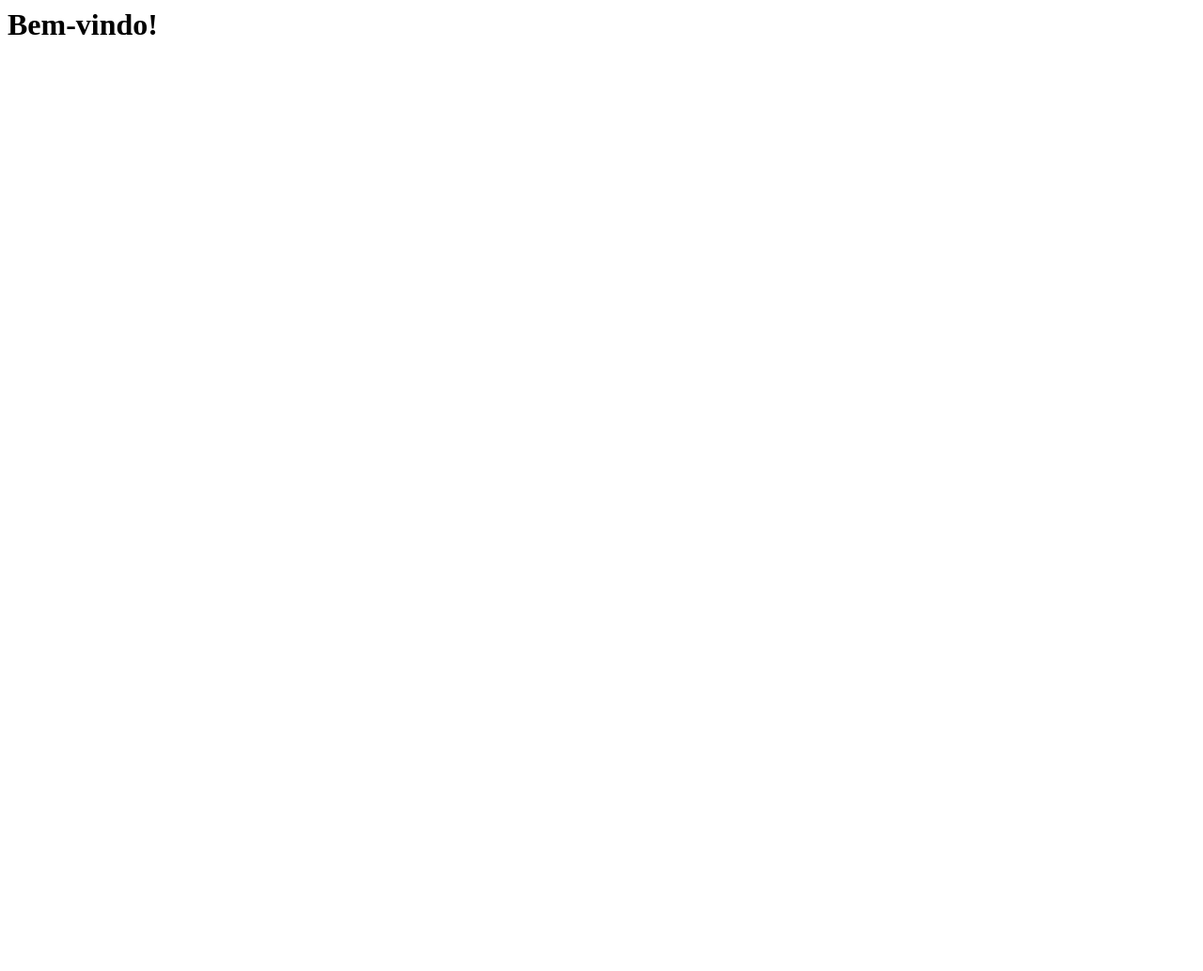
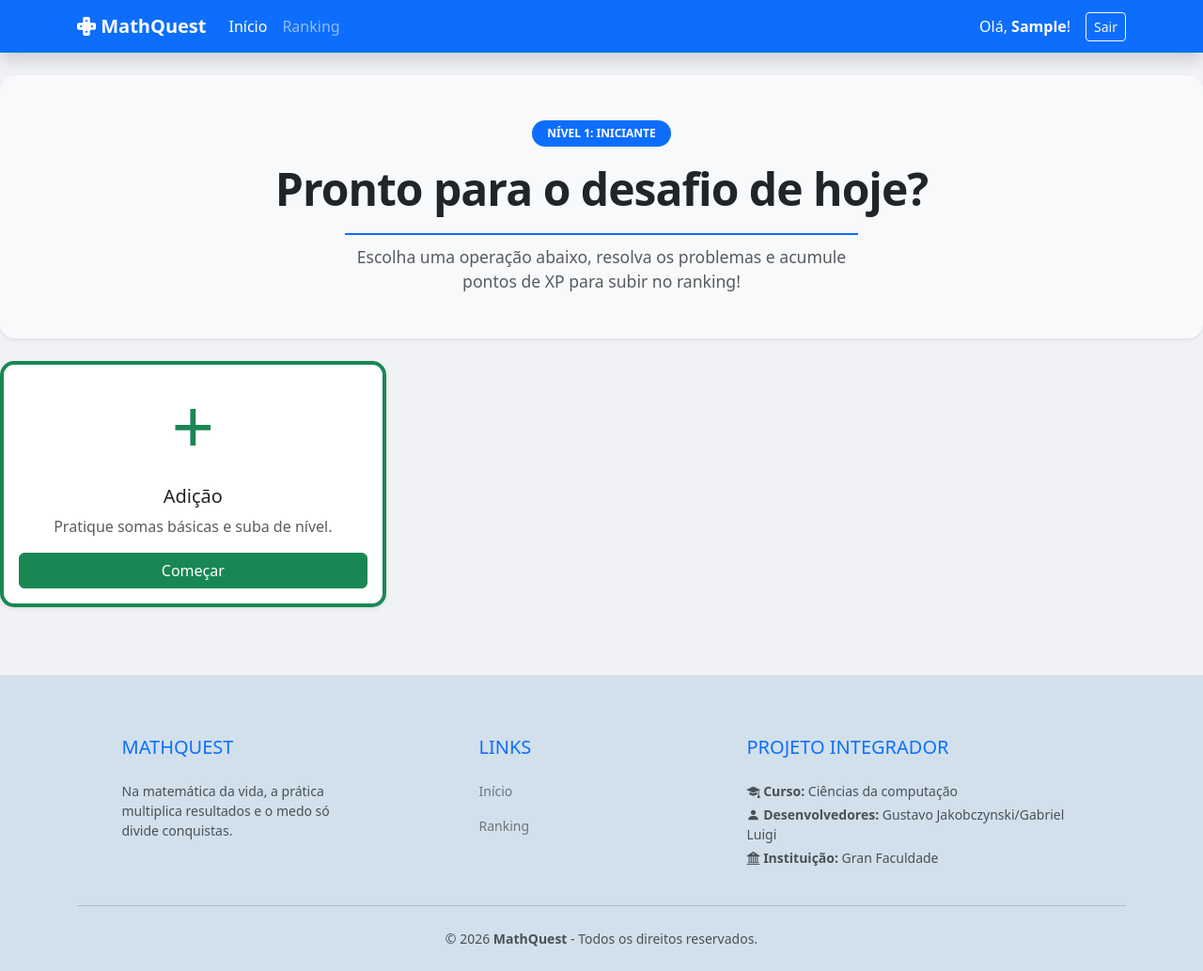
Before and after one commit to Guhzzin/Projeto-extensao03, a PHP site: page /home.php in a window 1280 px wide. Before the commit the page is almost empty. Shown: the whole page at 94% size. Before the commit the page ends 37 px from the top, so only its background shows below. Run offline with PHP 8.4, Linux system fonts and the light colour scheme; the visitor is signed in with stand-in values (Sample User, id 1); data that the repository does not hold is empty.

Commit message:
Header, footer e Home
Fiz o include do header e footer para incluir em todas as paginas.

Animações da home, entrada suave do nome e cards de tarefas

```diff
--- a/Projeto-extensao03/public/css/style.css
+++ b/Projeto-extensao03/public/css/style.css
@@ -0,0 +1,66 @@
+*{
+    margin: 0;
+    padding: 0;
+    box-sizing: border-box;
+}
+
+
+body {
+    background-color: #f0f2f5;
+    background-image: radial-gradient(#d1d9e6 0.5px, transparent 0.5px);
+    background-size: 20px 20px; /* Cria um padrão de pontinhos tipo papel quadriculado */
+}
+@keyframes float {
+    0% { transform: translateY(0px); }
+    50% { transform: translateY(-10px); }
+    100% { transform: translateY(0px); }
+}
+
+.card {
+    transition: all 0.3s ease;
+    border-radius: 15px;
+}
+
+.card:hover {
+    transform: scale(1.05); /* Aumenta  */
+    box-shadow: 0 10px 20px rgba(0,0,0,0.15) !important;
+    animation: float 3s ease-in-out infinite;
+}
+
+
+
+/* Estilização do título e subtítulo na home */
+
+.display-5 {
+    letter-spacing: -1px;
+    color: #2c3e50;
+}
+
+.lead {
+    font-size: 1.1rem;
+    border-top: 2px solid #0d6efd;
+    display: inline-block;
+    padding-top: 10px;
+    margin-top: 10px;
+}
+
+
+/* Definição da animação de entrada suave do nome */
+@keyframes entradaSuave {
+    from {
+        opacity: 0;
+        transform: translateX(20px);
+    }
+    to {
+        opacity: 1;
+        transform: translateX(0);
+    }
+}
+
+
+.boas-vindas {
+    display: inline-block;
+    animation: entradaSuave 0.8s ease-out forwards;
+    animation-delay: 0.4s; /* Um pequeno atraso para o usuário perceber a entrada */
+    opacity: 0; /* Começa invisível e o 'forwards' mantém o estado final da animação */
+}
--- a/Projeto-extensao03/public/home.php
+++ b/Projeto-extensao03/public/home.php
@@ -1,3 +1,73 @@
-<?php require_once(__DIR__ . "/includes/auth.php");?>
+<?php require_once(__DIR__ . "/includes/auth.php");
+require_once(__DIR__ . "/includes/conexao.php");
+$id_usuario = $_SESSION['usuario'];
 
-<h1>Bem-vindo!</h1>
+// 2. Busca o nome do usuário no banco de dados
+$query = "SELECT nome FROM usuarios WHERE id = ?";
+$stmt = $conn->prepare($query);
+$stmt->bind_param("i", $id_usuario);
+$stmt->execute();
+$resultado = $stmt->get_result();
+
+// 3. Guarda o nome em uma variável
+if ($usuario = $resultado->fetch_assoc()) {
+    $nome_exibicao = $usuario['nome'];
+} else {
+    // Caso ocorra algum erro raro de não achar o ID
+    $nome_exibicao = "Estudante";
+}
+?>
+<!DOCTYPE html>
+<html lang="pt-br">
+<head>
+    <meta charset="UTF-8">
+    <meta http-equiv="X-UA-Compatible" content="IE=edge">
+    <meta name="viewport" content="width=device-width, initial-scale=1.0">
+    <link href="https://cdn.jsdelivr.net/npm/bootstrap@5.3.8/dist/css/bootstrap.min.css" rel="stylesheet" integrity="sha384-sRIl4kxILFvY47J16cr9ZwB07vP4J8+LH7qKQnuqkuIAvNWLzeN8tE5YBujZqJLB" crossorigin="anonymous">
+    <script src="https://cdn.jsdelivr.net/npm/bootstrap@5.3.8/dist/js/bootstrap.bundle.min.js" integrity="sha384-FKyoEForCGlyvwx9Hj09JcYn3nv7wiPVlz7YYwJrWVcXK/BmnVDxM+D2scQbITxI" crossorigin="anonymous"></script>
+    <link rel="stylesheet" href="https://cdn.jsdelivr.net/npm/bootstrap-icons@1.13.1/font/bootstrap-icons.min.css">
+    <link rel="preconnect" href="https://fonts.googleapis.com">
+    <link rel="preconnect" href="https://fonts.gstatic.com" crossorigin>
+    <link href="https://fonts.googleapis.com/css2?family=Poppins:ital,wght@0,100;0,200;0,300;0,400;0,500;0,600;0,700;0,800;0,900;1,100;1,200;1,300;1,400;1,500;1,600;1,700;1,800;1,900&display=swap" rel="stylesheet">
+    <link rel="stylesheet" href="css/style.css">
+    <title>Home</title>
+</head>
+<body>
+  <?php include_once(__DIR__ . "/includes/header.php"); ?>
+
+<section class="py-5 mb-4 bg-light rounded-4 shadow-sm text-center">
+    <div class="container">
+        <span class="badge rounded-pill bg-primary mb-3 px-3 py-2 text-uppercase">Nível 1: Iniciante</span>
+
+        <h1 class="display-5 fw-bold text-dark">Pronto para o desafio de hoje?</h1>
+
+        <div class="row justify-content-center">
+            <div class="col-lg-6">
+                <p class="lead text-muted mb-0">
+                    Escolha uma operação abaixo, resolva os problemas e acumule
+                    <strong>pontos de XP</strong> para subir no ranking!
+                </p>
+            </div>
+        </div>
+    </div>
+</section>
+
+  <div class="row mt-4">
+    <div class="col-md-4 mb-4">
+      <div class="card h-100 border-start border-4 border-success shadow-sm">
+        <div class="card-body text-center">
+          <div class="display-1 text-success mb-3">+</div>
+          <h5 class="card-title">Adição</h5>
+          <p class="card-text text-muted">Pratique somas básicas e suba de nível.</p>
+          <a href="exercicios.php?tipo=soma" class="btn btn-success w-100">Começar</a>
+        </div>
+      </div>
+    </div>
+    </div>
+</div>
+
+
+
+ <?php include_once(__DIR__ . "/includes/footer.php"); ?>
+</body>
+</html>
--- a/Projeto-extensao03/public/includes/footer.php
+++ b/Projeto-extensao03/public/includes/footer.php
@@ -0,0 +1,33 @@
+<footer class="pt-5 pb-4 mt-5 border-top" style="background-color: #d1e0eb; color: #495057;">
+    <div class="container text-center text-md-start">
+        <div class="row">
+
+            <div class="col-md-4 col-lg-4 col-xl-3 mx-auto mt-3">
+                <h5 class="text-uppercase mb-4 font-weight-bold text-primary">MathQuest </h5>
+                <p class="small">Na matemática da vida, a prática multiplica resultados e o medo só divide conquistas.</p>
+            </div>
+
+            <div class="col-md-2 col-lg-2 col-xl-2 mx-auto mt-3">
+                <h5 class="text-uppercase mb-4 font-weight-bold text-primary">Links</h5>
+                <p class="small"><a href="home.php" class="text-secondary" style="text-decoration: none;">Início</a></p>
+                <p class="small"><a href="ranking.php" class="text-secondary" style="text-decoration: none;">Ranking</a></p>
+            </div>
+
+            <div class="col-md-4 col-lg-4 col-xl-4 mx-auto mt-3">
+                <h5 class="text-uppercase mb-4 font-weight-bold text-primary">Projeto Integrador</h5>
+                <p class="small mb-1"><i class="bi bi-mortarboard-fill"></i><strong> Curso:</strong> Ciências da computação</p>
+                <p class="small mb-1"><i class="bi bi-person-fill"></i><strong> Desenvolvedores:</strong> Gustavo Jakobczynski/Gabriel Luigi</p>
+                <p class="small"><i class="bi bi-bank2"></i></i><strong> Instituição:</strong> Gran Faculdade</p>
+            </div>
+
+        </div>
+
+        <hr class="my-4" style="background-color: #b0bec5;">
+
+        <div class="row">
+            <div class="col-md-12 text-center">
+                <p class="small mb-0">© 2026 <strong>MathQuest</strong> - Todos os direitos reservados.</p>
+            </div>
+        </div>
+    </div>
+</footer>
--- a/Projeto-extensao03/public/includes/header.php
+++ b/Projeto-extensao03/public/includes/header.php
@@ -0,0 +1,29 @@
+<nav class="navbar navbar-expand-lg navbar-dark bg-primary shadow mb-4">
+  <div class="container">
+    <a class="navbar-brand fw-bold" href="home.php">
+      <i class="bi bi-dpad-fill"></i> MathQuest
+    </a>
+
+    <button class="navbar-toggler" type="button" data-bs-toggle="collapse" data-bs-target="#navbarNav">
+      <span class="navbar-toggler-icon"></span>
+    </button>
+
+    <div class="collapse navbar-collapse" id="navbarNav">
+      <ul class="navbar-nav me-auto">
+        <li class="nav-item">
+          <a class="nav-link active" href="home.php">Início</a>
+        </li>
+        <li class="nav-item">
+          <a class="nav-link" href="ranking.php">Ranking</a>
+        </li>
+      </ul>
+
+      <div class="d-flex align-items-center">
+       <span class="navbar-text text-white me-3 boas-vindas">
+    Olá, <strong><?php echo explode(' ', $nome_exibicao)[0]; ?></strong>!
+        </span>
+        <a href="logout.php" class="btn btn-outline-light btn-sm">Sair</a>
+      </div>
+    </div>
+  </div>
+</nav>
--- /dev/null
+++ b/Projeto-extensao03/public/logout.php
@@ -0,0 +1,5 @@
+<?php
+session_start();
+session_destroy();
+header("Location: ../home.php");
+exit;
```
Also changed, not shown: Projeto-extensao03/public/actions/logout.php (deleted).
